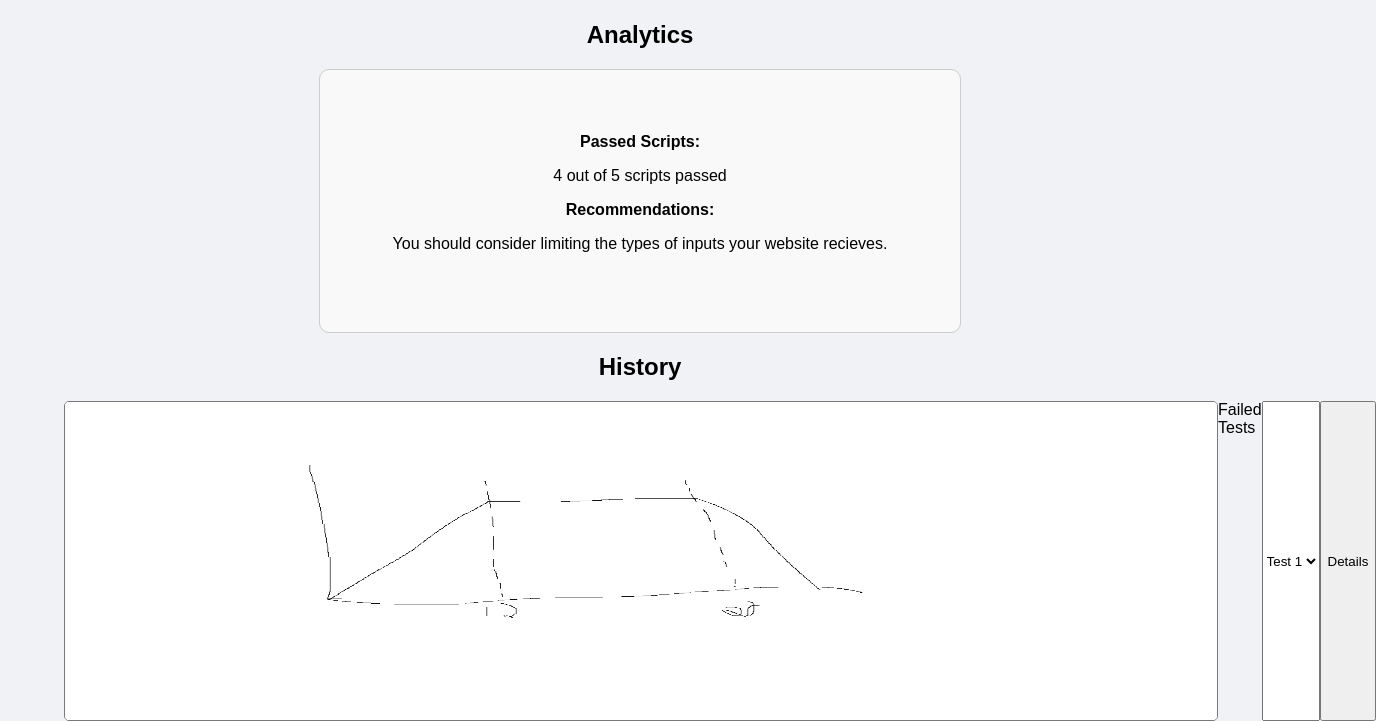
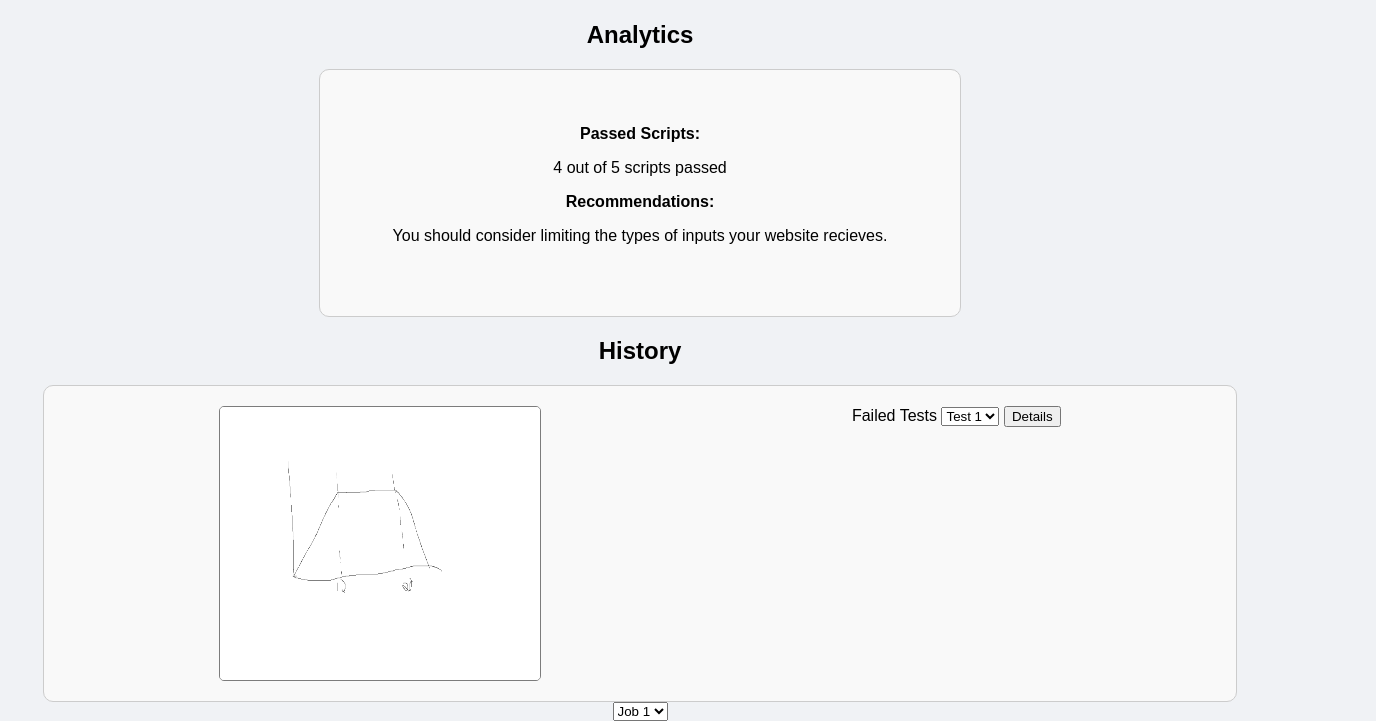
Before and after one commit to MrLarryMan/Tensile, a plain HTML site: page frontend/analytics.html in a window 1280 px wide. Shown: the part 79-800 px from the top of the page, 1376 px wide, since content can reach past the window. Drawn offline with Linux system fonts and the light colour scheme.

Commit message:
Added Final HTML element and ajusted css

```diff
--- a/frontend/analytics.css
+++ b/frontend/analytics.css
@@ -15,7 +15,7 @@
     border: 1px solid #ccc;
     border-radius: 10px;
     background-color: #f9f9f9;
-    width: 80%;
+    width: 90%;
     max-width: 600px;
     height: 30vh;
 }
@@ -31,9 +31,14 @@
     width: 90%;
     max-width: 100%;
     height: 40vh;
+    padding: 20px;
+    border: 1px solid #ccc;
+    border-radius: 10px;
+    background-color: #f9f9f9;
 }
 
 .history-info img {
+    width: 25vw;
     max-width: 100%;
     height: auto;
     border-radius: 5px;
--- a/frontend/analytics.html
+++ b/frontend/analytics.html
@@ -34,6 +34,7 @@
         <h2>History</h2>
         <div class = "history-info">
             <img id = "graph-history" src = "imgs/graphPhysics.png"></img>
+            <div class = "failed-tests-container">
                 <label for = "failed-tests">Failed Tests</label>
                 <select id = "failed-tests">
                     <option value = "Test 1">Test 1</option>
@@ -42,6 +43,13 @@
                 </select>
                 <input type=button id="view-failed-test" value = "Details">
             </div>
+        </div>
+         <select id = "Past Jobs">
+            <option value = "Job 1">Job 1</option>
+            <option value = "Job 2">Job 2</option>
+            <option value = "Job 3">Job 3</option>
+         </select>
+    </div>
 
 </body>
 </html>
```
Lines whose indentation alone changed are shown as unchanged.
